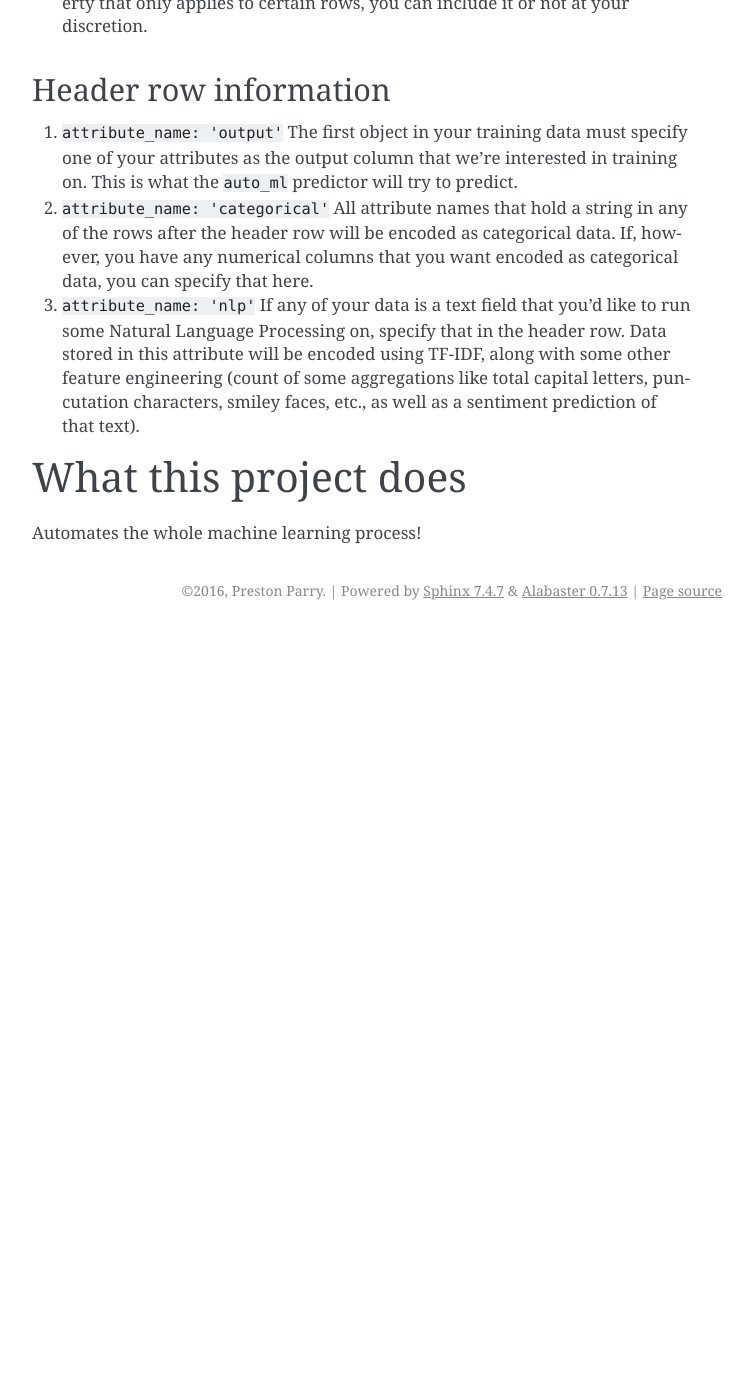
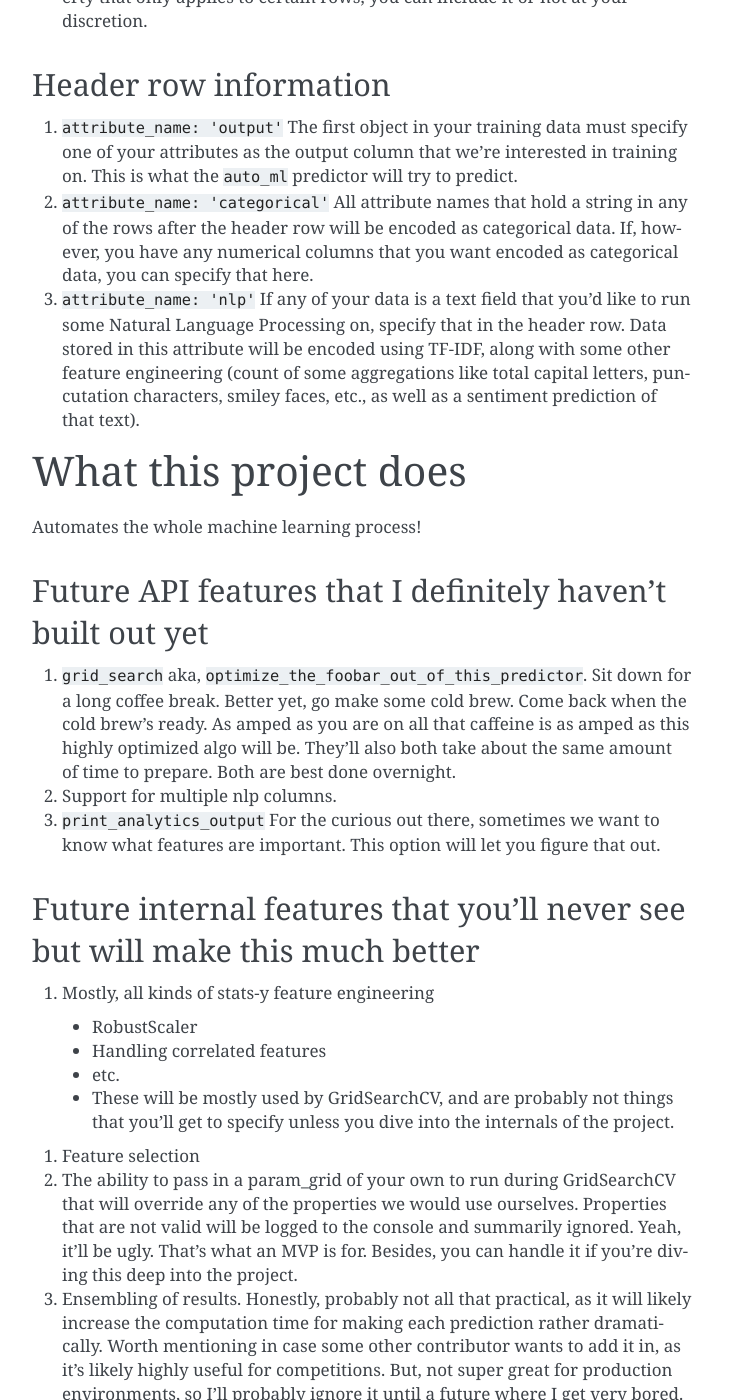
Before and after one commit to ClimbsRocks/auto_ml, a Sphinx documentation site: the page built from docs/source/index.rst, in a window 1280 px wide and 1400 px high, scrolled down 993 px. Shown: the whole window, without its empty margins (388-1141 px from the left). Built offline with Sphinx 7.4.7, drawn with Linux system fonts in a browser that asks for light colours; before the commit the page ends 1623 px from its top, so only the background shows below that; some of the changed text lies outside the part shown.

Commit message:
adds more notes on future development from README.md

```diff
--- a/docs/source/index.rst
+++ b/docs/source/index.rst
@@ -20,13 +20,13 @@ Installation
 Getting Started
 ================
 
-``
-from auto_ml import Predictor
-col_desc_dictionary = {col_to_predict: 'output'}
-ml_predictor = Predictor(type_of_algo='classifier', column_descriptions=col_desc_dictionary) # can pass in type_of_algo='regressor' as well
-ml_predictor.train(my_formatted_but_otherwise_raw_training_data)
-ml_predictor.predict(new_data)
-``
+::
+
+  from auto_ml import Predictor
+  col_desc_dictionary = {col_to_predict: 'output'}
+  ml_predictor = Predictor(type_of_algo='classifier', column_descriptions=col_desc_dictionary) # can pass in type_of_algo='regressor' as well
+  ml_predictor.train(my_formatted_but_otherwise_raw_training_data)
+  ml_predictor.predict(new_data)
 
 
 Core Functionality
@@ -57,3 +57,31 @@ Header row information
 What this project does
 =======================
 Automates the whole machine learning process!
+
+
+
+
+Future API features that I definitely haven't built out yet
+------------------------------------------------------------
+#. ``grid_search`` aka, ``optimize_the_foobar_out_of_this_predictor``. Sit down for a long coffee break. Better yet, go make some cold brew. Come back when the cold brew's ready. As amped as you are on all that caffeine is as amped as this highly optimized algo will be. They'll also both take about the same amount of time to prepare. Both are best done overnight.
+#. Support for multiple nlp columns.
+#. ``print_analytics_output`` For the curious out there, sometimes we want to know what features are important. This option will let you figure that out.
+
+Future internal features that you'll never see but will make this much better
+------------------------------------------------------------------------------
+#. Mostly, all kinds of stats-y feature engineering
+  * RobustScaler
+  * Handling correlated features
+  * etc.
+  * These will be mostly used by GridSearchCV, and are probably not things that you'll get to specify unless you dive into the internals of the project.
+#. Feature selection
+#. The ability to pass in a param_grid of your own to run during GridSearchCV that will override any of the properties we would use ourselves. Properties that are not valid will be logged to the console and summarily ignored. Yeah, it'll be ugly. That's what an MVP is for. Besides, you can handle it if you're diving this deep into the project.
+#. Ensembling of results. Honestly, probably not all that practical, as it will likely increase the computation time for making each prediction rather dramatically. Worth mentioning in case some other contributor wants to add it in, as it's likely highly useful for competitions. But, not super great for production environments, so I'll probably ignore it until a future where I get very bored.
+
+Just for kicks, here's how we'd implement ensembling:
+Create our own custom transformer class.
+This class will have a bunch of weak classifiers (non-tuned perceptrion, LinearRegression, etc.).
+This custom transformer class will then use each of these weak predictors in a FeatureUnion to get predictions on each row, and append it to that row's features.
+Then, we'll just continue on our merry way to the standard big predictor, using each of these weak predictions as features. It probably wouldn't increase the complexity too much, since we're using FeatureUnion to compute predictions in parallel...
+Heavily caveat all this with how ensembling tends to overfit, so we'd probably have to build in significantly more complexity to evaluate all this on a holdout set of data.
+Just thoughts for a future future scenario in which I've already conquered all my other ML ambitions and found myself with bored time on my hands again...
```
